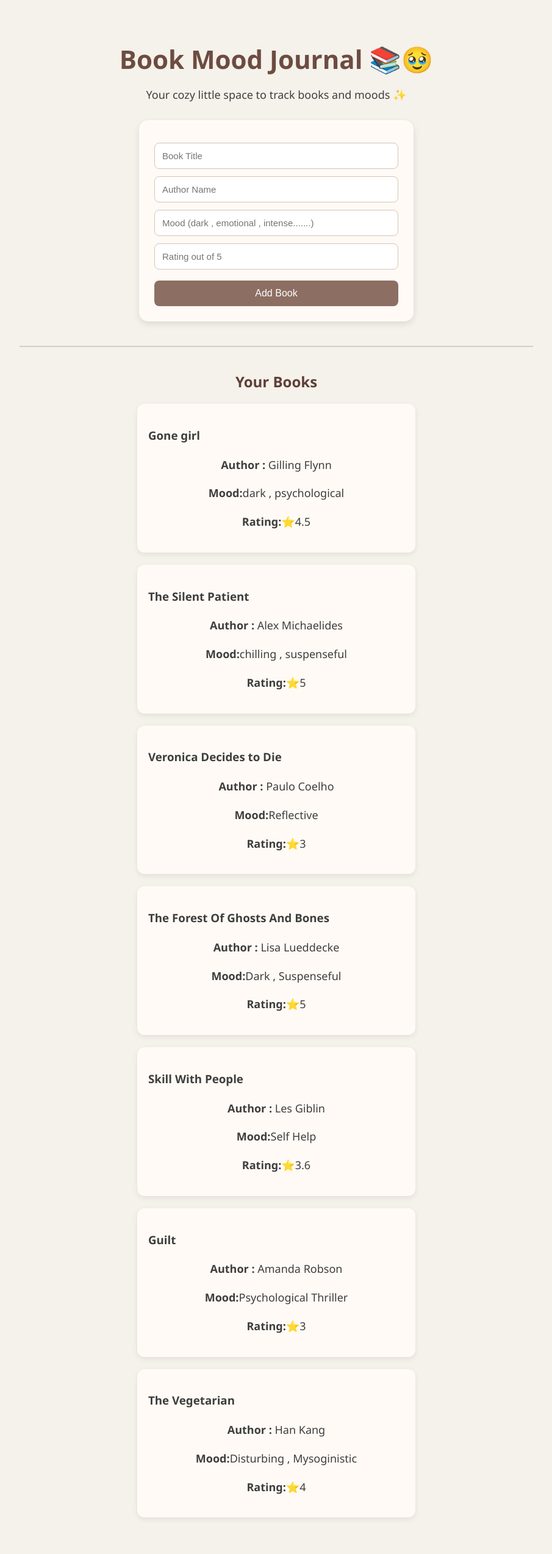
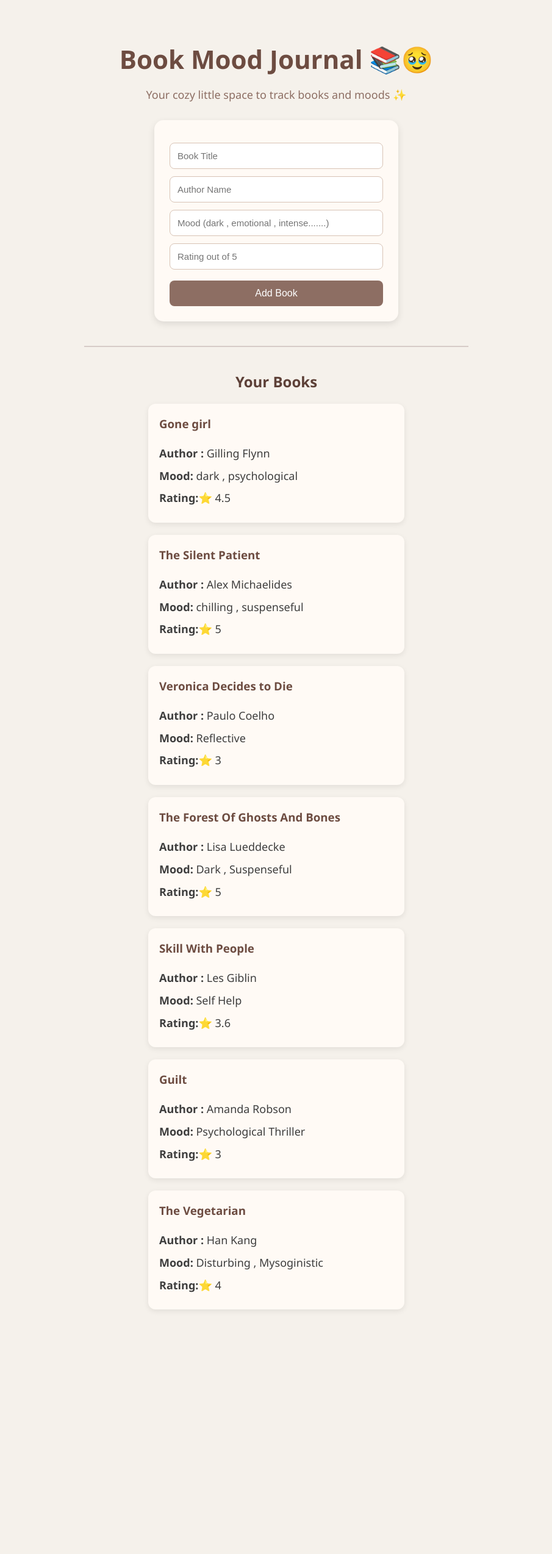
Before and after one commit to sharmakarishma1210-cmyk/book-mood-journal, a Flask app: page / in a window 1280 px wide. Shown: the whole page at 61% size, without its empty margins (187-1092 px from the left). After the commit the page ends 2148 px from the top, so only its background shows below. Run offline with Flask 3, Linux system fonts and the light colour scheme.

Commit message:
Improved UI with cozy theme and styled book cards

```diff
--- a/static/style.css
+++ b/static/style.css
@@ -1,9 +1,31 @@
+* {
+  box-sizing: border-box;
+}
+
 body {
   background-color: #f5f1eb;
   font-family: "Segoe UI", Tahoma, Geneva, Verdana, sans-serif;
   color: #3e3e3e;
   margin: 0;
   padding: 40px;
+}
+
+.container {
+  max-width: 900px;
+  margin: auto;
+}
+
+.empty-message {
+  color: #8d6e63;
+  font-style: italic;
+  margin-top: 20px;
+}
+
+.subtitle {
+  text-align: center;
+  color: #8d6e63;
+  margin-bottom: 30px;
+  font-size: 18px;
 }
 
 .title {
@@ -20,7 +42,8 @@ p {
 
 form {
   background-color: #fffaf5;
-  width: 400px;
+  width: 100%;
+  max-width: 400px;
   margin: 30px auto;
   padding: 25px;
   border-radius: 15px;
@@ -35,6 +58,7 @@ input {
   border-radius: 8px;
   font-size: 15px;
   box-sizing: border-box;
+  transition: border-color 0.2s ease;
 }
 
 input:focus {
@@ -52,10 +76,14 @@ button {
   border-radius: 8px;
   font-size: 16px;
   cursor: pointer;
+  transition:
+    background-color 0.2s ease,
+    transform 0.2s ease;
 }
 
 button:hover {
   background-color: #6d4c41;
+  transform: scale(1.02);
 }
 
 hr {
@@ -71,10 +99,26 @@ h2 {
 
 .book-card {
   background-color: #fffaf5;
-  width: 420px;
+  width: 100%;
+  max-width: 420px;
   margin: 20px auto;
   padding: 18px;
   border-radius: 12px;
   box-shadow: 0px 3px 10px rgba(0, 0, 0, 0.08);
   line-height: 1.6;
+  transition: transform 0.2s ease;
 }
+
+.book-card:hover {
+  transform: translateY(-4px);
+}
+
+.book-card h3 {
+  margin-top: 0;
+  color: #6d4c41;
+}
+
+.book-card p {
+  text-align: left;
+  margin: 8px 0;
+}
--- a/templates/index.html
+++ b/templates/index.html
@@ -12,6 +12,7 @@
   </head>
 
   <body>
+    <div class="container">
       <h1 class="title">Book Mood Journal 📚🥹</h1>
       <p class="subtitle">Your cozy little space to track books and moods ✨</p>
 
@@ -26,7 +27,7 @@
         />
 
         <input
-        type="text"
+          type="number"
           name="rating"
           placeholder="Rating out of 5"
           min="1"
@@ -40,14 +41,16 @@
       <hr />
 
       <h2>Your Books</h2>
-
-    {% for book in books %}
+      {% if books %} {% for book in books %}
       <div class="book-card">
         <h3>{{book.title}}</h3>
-      <p><strong> Author : </strong>{{book.author}}</p>
-      <p><strong>Mood:</strong>{{book.mood}}</p>
-      <p><strong>Rating:</strong>⭐{{book.rating}}</p>
+        <p><strong> Author : </strong> {{book.author}}</p>
+        <p><strong>Mood:</strong> {{book.mood}}</p>
+        <p><strong>Rating:</strong>⭐ {{book.rating}}</p>
       </div>
-    {% endfor %}
+      {% endfor %} {%else%}
+      <p class="empty-message">No books added yet 📚></p>
+      {% endif %}
+    </div>
   </body>
 </html>
```
Also changed, not shown: instance/books.db. Lines whose indentation alone changed are shown as unchanged.
